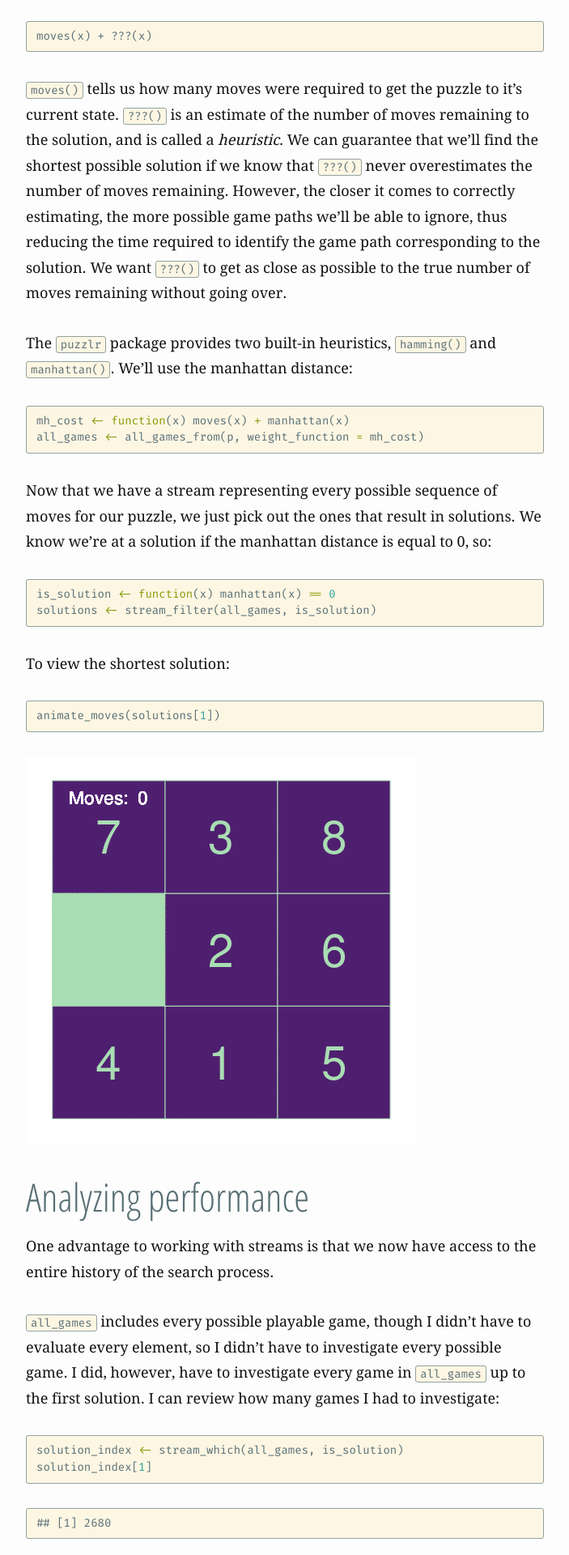
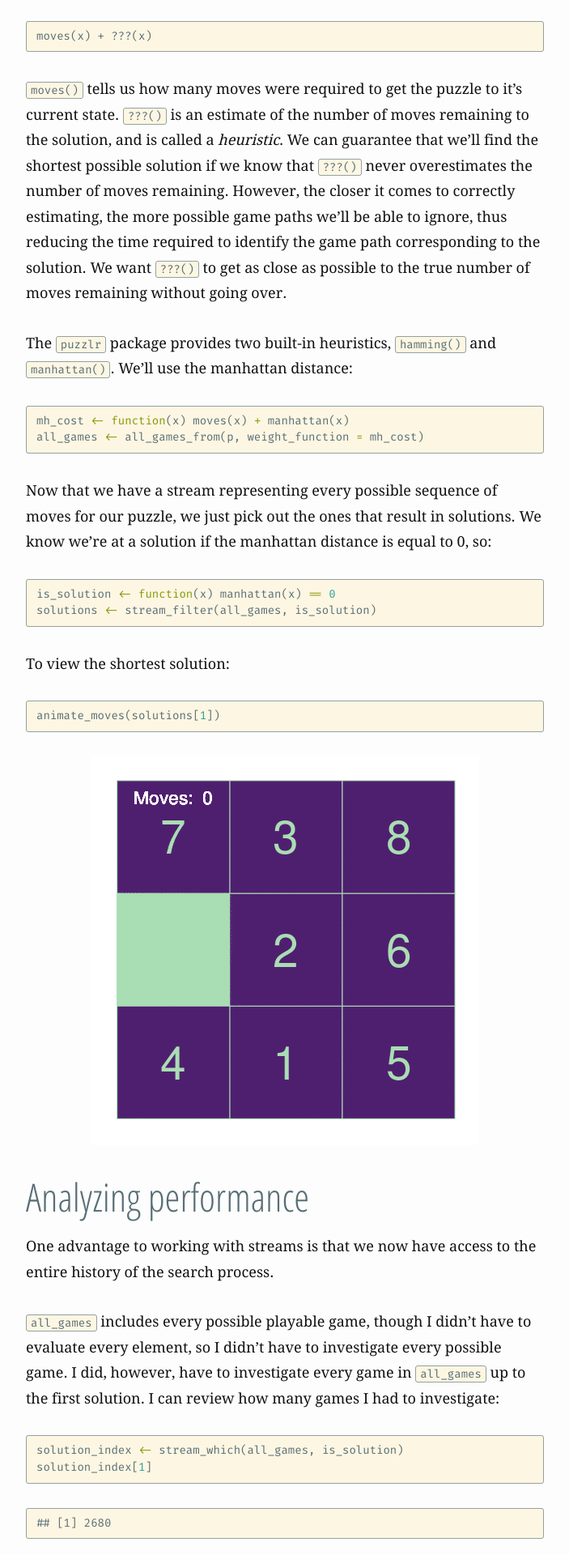
Before and after one commit to tarakc02/tarakc02.github.io, a Jekyll site: the page built from puzzle8/index.md, in a window 1280 px wide. Shown: the part 4480-6400 px from the top of the page at 81% size, without its empty margins (288-991 px from the left). Built offline with Jekyll 4.4.1, drawn with Linux system fonts in a browser that asks for light colours.

Commit message:
full-width should adjust for different screen sizes

```diff
--- a/assets/css/main.scss
+++ b/assets/css/main.scss
@@ -58,6 +58,8 @@
 img {
   max-width: 100%;
   vertical-align: middle;
+  display: block;
+  margin: auto;
 }
 
 
@@ -279,6 +281,10 @@
     max-width:         calc(#{$content-width} - (#{$spacing-unit}));
     padding-right: $spacing-unit / 2;
     padding-left: $spacing-unit / 2;
+    .full-width {
+        margin-left: -15%;
+        margin-right: -15%;
+    }
   }
 
   @include media-query($on-palm) {
@@ -289,6 +295,11 @@
     padding-left: 0;
 
     p {line-height: 140%;}
+
+    .full-width {
+        margin-left: 0px;
+        margin-right: 0px;
+    }
 
     nav ul li, footer ul li {
       display: list-item;
@@ -366,6 +377,6 @@
 }
 
 .full-width {
-    margin-left: -160px;
-    margin-right: -160px;
+    margin-left: -18%;
+    margin-right: -18%;
 }
```
